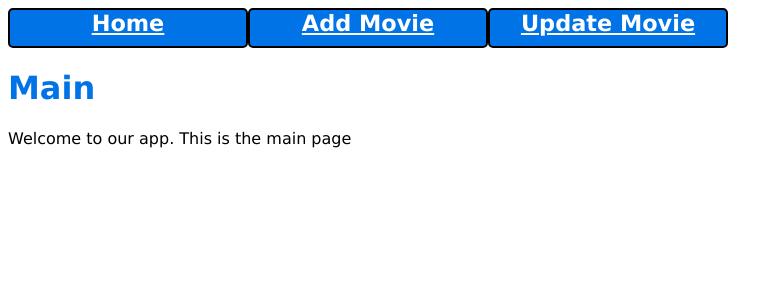
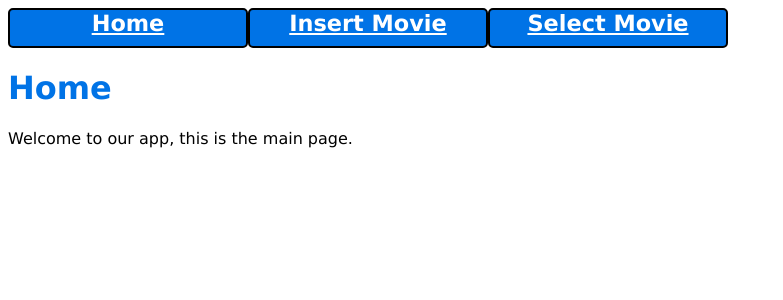
Before and after one commit to megdugan/CRUD, a Flask app: page / in a window 1280 px wide. Shown: the top 300 px of the page, without its empty margins (0-783 px from the left). Run offline with Flask 3, Linux system fonts and the light colour scheme.

Commit message:
updates to navbar

```diff
--- a/app.py
+++ b/app.py
@@ -11,7 +11,7 @@ app = Flask(__name__)
 app.secret_key = secrets.token_hex()
 
 # Configures DBI
-print(dbi.conf('md109_db'))
+print(dbi.conf('nh107_db'))
 
 # This gets us better error messages for certain common request errors
 app.config['TRAP_BAD_REQUEST_ERRORS'] = True
--- a/templates/base.html
+++ b/templates/base.html
@@ -15,8 +15,8 @@
 <nav>
   <ul>
     <li><a href="{{url_for('main')}}">Home</a></li>
-    <li><a href="{{url_for('insert')}}">Add Movie</a></li>
-    <li><a href="{{url_for('select')}}">Update Movie</a></li>
+    <li><a href="{{url_for('insert')}}">Insert Movie</a></li>
+    <li><a href="{{url_for('select')}}">Select Movie</a></li>
   </ul>
 </nav>
 {% endblock %}
@@ -33,7 +33,6 @@
 {% endwith %}
 
 {% block main_content %}
-<h1>Welcome!</h1>
 {% endblock %}
 
   <script src="https://code.jquery.com/jquery-3.4.1.min.js"></script>
--- a/templates/main.html
+++ b/templates/main.html
@@ -1,8 +1,8 @@
 {% extends "base.html" %}
 
 {% block main_content %}
-<h1>Main</h1>
+<h1>Home</h1>
 
-<p>Welcome to our app. This is the main page</p>
+<p>Welcome to our app, this is the main page.</p>
 
 {% endblock %}
```
Also changed, not shown: templates/insert.html (+8 -0 lines), templates/select.html (+8 -0 lines).
